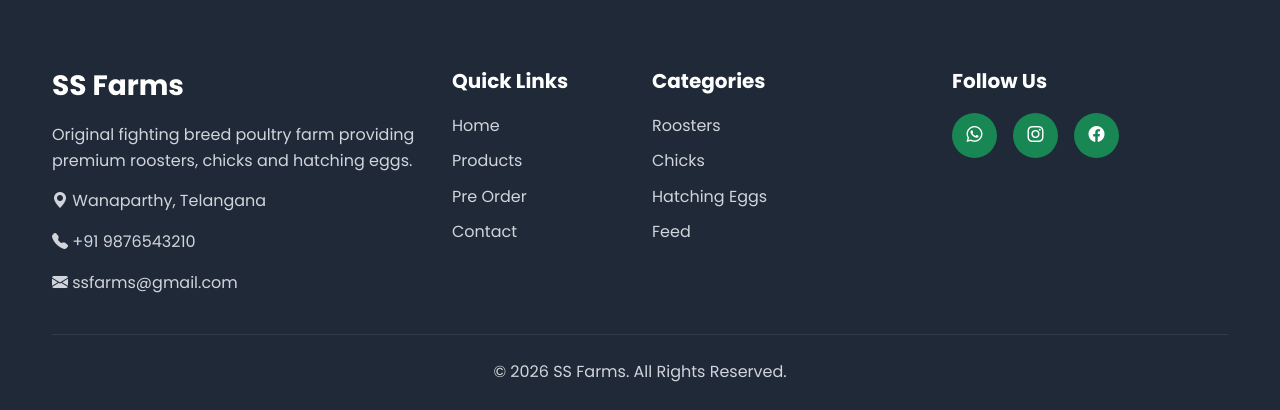
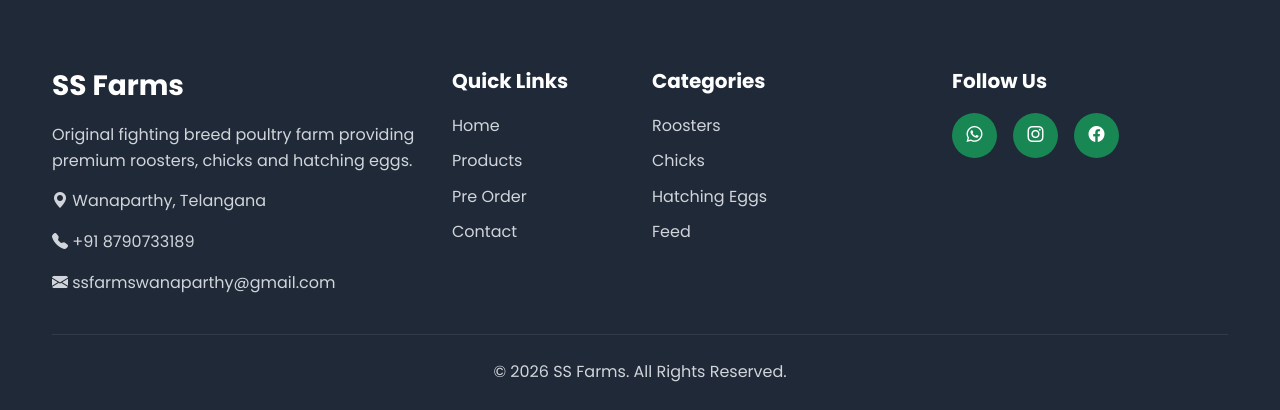
Before and after one commit to ramcharan2703/ss_farms, a Django app: page / in a window 1280 px wide. Shown: the part 4882-5292 px from the top of the page. Run offline with Django 5.2, Linux system fonts and the light colour scheme; data that the repository does not hold is empty.

Commit message:
small updates

```diff
--- a/templates/base.html
+++ b/templates/base.html
@@ -139,7 +139,7 @@
 
                     <i class="bi bi-telephone-fill"></i>
 
-                    +91 9876543210
+                    +91 8790733189
 
                 </p>
 
@@ -147,7 +147,7 @@
 
                     <i class="bi bi-envelope-fill"></i>
 
-                    ssfarms@gmail.com
+                    ssfarmswanaparthy@gmail.com
 
                 </p>
 
--- a/templates/home.html
+++ b/templates/home.html
@@ -219,7 +219,7 @@
 
             <div class="col-lg-4 col-md-6">
 
-                <a href="/products/?category=9"
+                <a href="/products/?category=1"
                    class="text-decoration-none text-dark">
 
                     <div class="category-card">
@@ -248,7 +248,7 @@
 
             <div class="col-lg-4 col-md-6">
 
-                <a href="/products/?category=8"
+                <a href="/products/?category=2"
                    class="text-decoration-none text-dark">
 
                     <div class="category-card">
```
